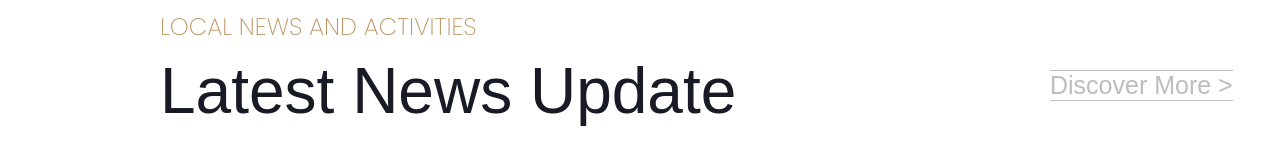
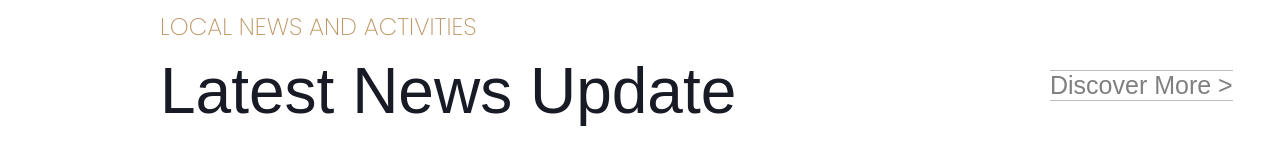
Before and after one commit to trabalhoWebUFSC/trabalhoWebUFSC, a React (Create React App) app in the folder frontend/: page / in a window 1280 px wide. In both pictures the pointer is over the button 1141 px from the left and 3106 px from the top of the page. Shown: the part 3021-3181 px from the top of the page. Built offline with nearby package versions, Linux system fonts and the light colour scheme; a web font is replaced by a local one.

Commit message:
Update NewsSection.module.css

```diff
--- a/frontend/src/components/NewsSection/NewsSection.module.css
+++ b/frontend/src/components/NewsSection/NewsSection.module.css
@@ -49,10 +49,13 @@
     position: relative;
     left:1050px;
     bottom: 58px;
-
+    transition: color 0.3s ease;
 
 }
 
+.discoverBtn:hover{
+  color:#818080
+}
 
 
 
```
